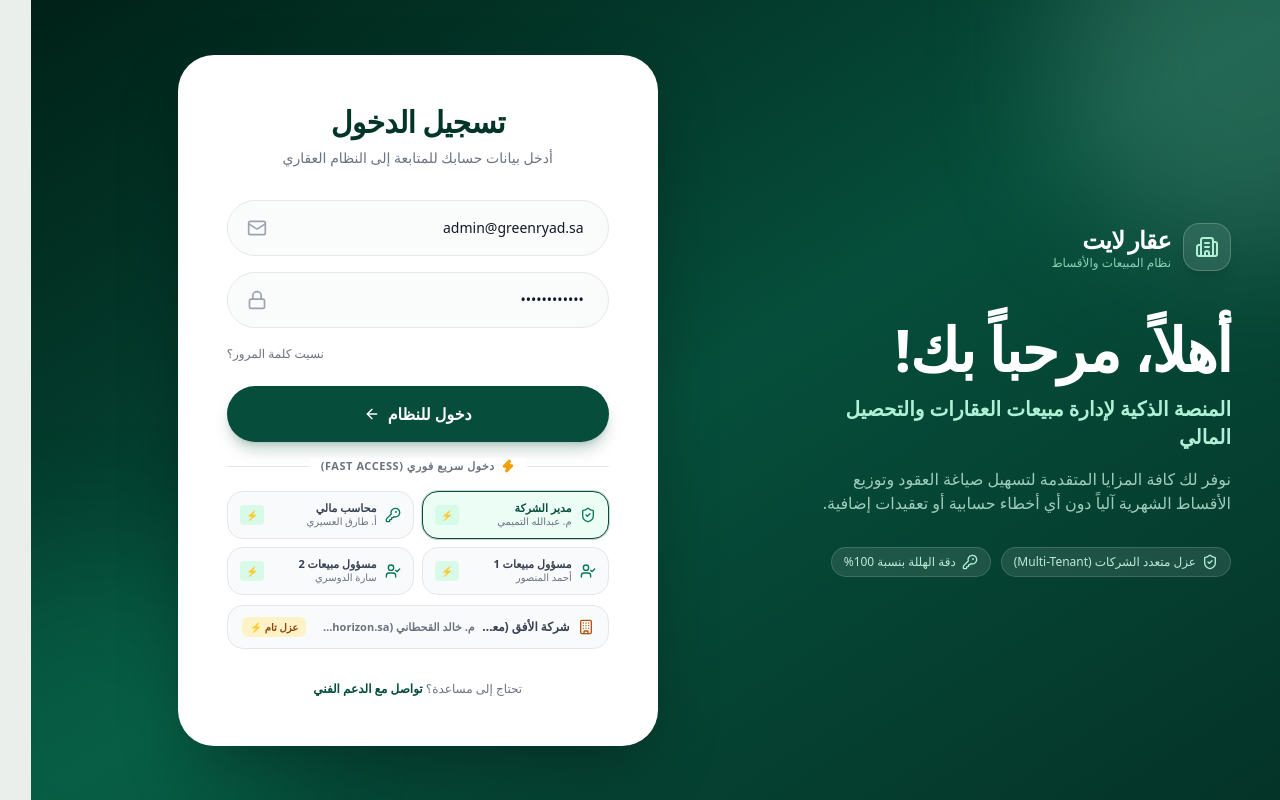
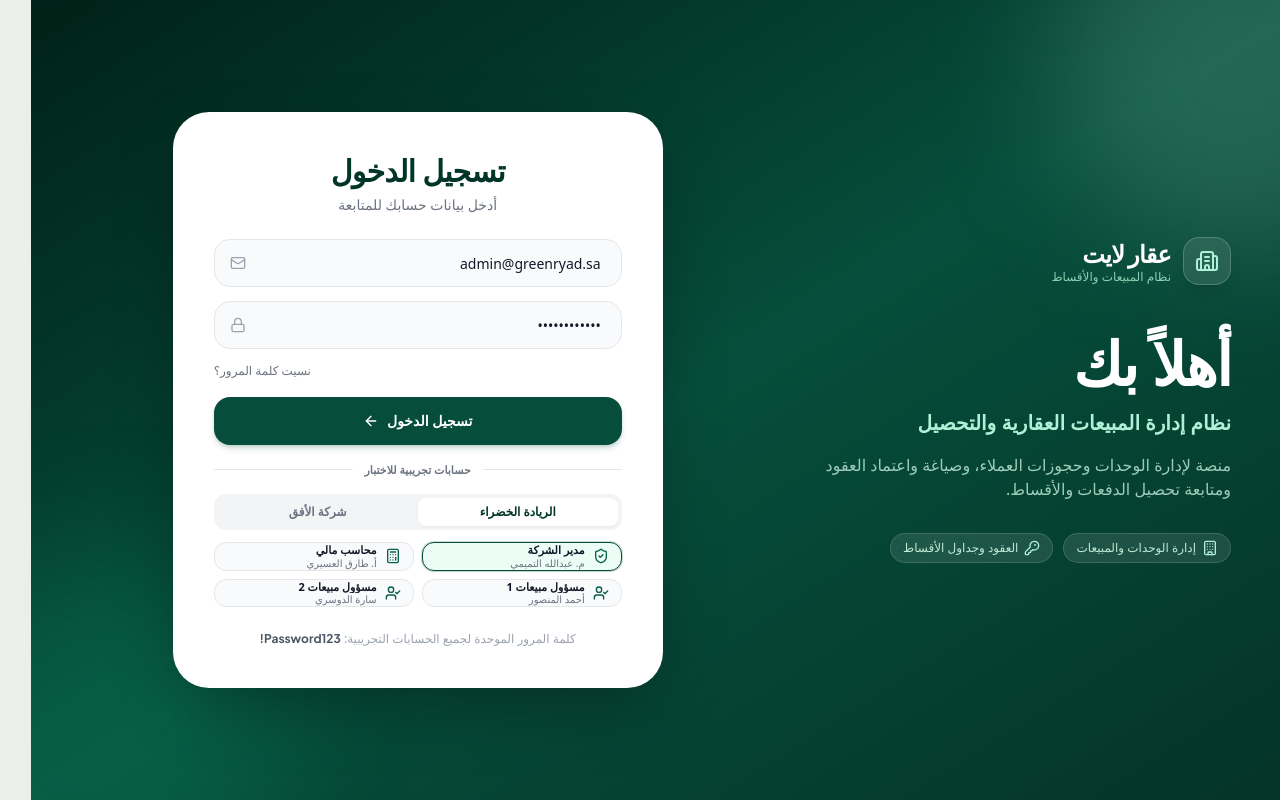
Before and after one commit to Mazenamir/aqaar_lite, a Next.js app: page /login in a window 1280 px wide. Built offline with nearby package versions, Linux system fonts and the light colour scheme; a web font is replaced by a local one.

Commit message:
fix(ui): add all seed accounts for both companies and clean up promotional buzzwords

```diff
--- a/src/app/login/page.tsx
+++ b/src/app/login/page.tsx
@@ -12,8 +12,8 @@ import {
   UserCheck,
   Building,
   KeyRound,
-  Zap,
-  Loader2
+  Loader2,
+  Calculator
 } from "lucide-react";
 
 interface TestAccount {
@@ -21,63 +21,90 @@ interface TestAccount {
   name: string;
   email: string;
   role: "COMPANY_ADMIN" | "ACCOUNTANT" | "SALES_AGENT";
-  roleLabel: string;
-  company: string;
-  isTenant2?: boolean;
 }
 
-const testAccounts: TestAccount[] = [
+interface CompanyGroup {
+  id: string;
+  name: string;
+  shortName: string;
+  accounts: TestAccount[];
+}
+
+const companyGroups: CompanyGroup[] = [
+  {
+    id: "greenryad",
+    name: "شركة الريادة الخضراء",
+    shortName: "الريادة الخضراء",
+    accounts: [
       {
         label: "مدير الشركة",
         name: "م. عبدالله التميمي",
         email: "admin@greenryad.sa",
         role: "COMPANY_ADMIN",
-    roleLabel: "مدير الشركة (Admin)",
-    company: "شركة الريادة الخضراء",
       },
       {
         label: "محاسب مالي",
         name: "أ. طارق العسيري",
         email: "accountant@greenryad.sa",
         role: "ACCOUNTANT",
-    roleLabel: "محاسب مالي (Accountant)",
-    company: "شركة الريادة الخضراء",
       },
       {
         label: "مسؤول مبيعات 1",
         name: "أحمد المنصور",
         email: "agent1@greenryad.sa",
         role: "SALES_AGENT",
-    roleLabel: "مبيعات (Agent 1)",
-    company: "شركة الريادة الخضراء",
       },
       {
         label: "مسؤول مبيعات 2",
         name: "سارة الدوسري",
         email: "agent2@greenryad.sa",
         role: "SALES_AGENT",
-    roleLabel: "مبيعات (Agent 2)",
-    company: "شركة الريادة الخضراء",
+      },
+    ],
   },
   {
-    label: "شركة الأفق (معزول)",
+    id: "horizon",
+    name: "شركة الأفق للاستثمار العقاري",
+    shortName: "شركة الأفق",
+    accounts: [
+      {
+        label: "مدير الشركة",
         name: "م. خالد القحطاني",
         email: "admin@horizon.sa",
         role: "COMPANY_ADMIN",
-    roleLabel: "مدير شركة الأفق (Tenant 2)",
-    company: "شركة الأفق للاستثمار",
-    isTenant2: true,
+      },
+      {
+        label: "محاسب مالي",
+        name: "أ. سعد العتيبي",
+        email: "accountant@horizon.sa",
+        role: "ACCOUNTANT",
+      },
+      {
+        label: "مسؤول مبيعات 1",
+        name: "ريم الشمري",
+        email: "agent1@horizon.sa",
+        role: "SALES_AGENT",
+      },
+      {
+        label: "مسؤول مبيعات 2",
+        name: "فيصل الدوسري",
+        email: "agent2@horizon.sa",
+        role: "SALES_AGENT",
+      },
+    ],
   },
 ];
 
 export default function LoginPage() {
   const router = useRouter();
+  const [selectedCompanyId, setSelectedCompanyId] = useState("greenryad");
   const [email, setEmail] = useState("admin@greenryad.sa");
   const [password, setPassword] = useState("Password123!");
   const [loading, setLoading] = useState(false);
   const [fastLoadingEmail, setFastLoadingEmail] = useState<string | null>(null);
   const [errorMsg, setErrorMsg] = useState("");
-  const [activeAccountLabel, setActiveAccountLabel] = useState("مدير الشركة");
+
+  const currentCompany = companyGroups.find((c) => c.id === selectedCompanyId) || companyGroups[0]!;
 
   const executeLogin = async (loginEmail: string, loginPass: string) => {
     setLoading(true);
@@ -111,7 +138,6 @@ export default function LoginPage() {
   const handleFastAccess = async (acc: TestAccount) => {
     setEmail(acc.email);
     setPassword("Password123!");
-    setActiveAccountLabel(acc.label);
     setFastLoadingEmail(acc.email);
     await executeLogin(acc.email, "Password123!");
   };
@@ -119,6 +145,17 @@ export default function LoginPage() {
   const handleSubmit = async (e: React.FormEvent) => {
     e.preventDefault();
     await executeLogin(email, password);
+  };
+
+  const getRoleIcon = (role: TestAccount["role"]) => {
+    switch (role) {
+      case "COMPANY_ADMIN":
+        return <ShieldCheck className="w-4 h-4 text-emerald-800 shrink-0" />;
+      case "ACCOUNTANT":
+        return <Calculator className="w-4 h-4 text-emerald-800 shrink-0" />;
+      case "SALES_AGENT":
+        return <UserCheck className="w-4 h-4 text-emerald-800 shrink-0" />;
+    }
   };
 
   return (
@@ -133,7 +170,7 @@ export default function LoginPage() {
       {/* Main Container */}
       <div className="w-full max-w-6xl mx-auto grid grid-cols-1 lg:grid-cols-12 gap-8 lg:gap-16 items-center z-10">
 
-        {/* Left Side: Welcome Brand Messaging (5 cols in desktop) */}
+        {/* Left Side: Welcome Brand Messaging */}
         <div className="lg:col-span-5 flex flex-col justify-center text-white px-2 sm:px-4 order-2 lg:order-1">
           {/* Logo & Brand */}
           <div className="flex items-center gap-3 mb-8 sm:mb-12">
@@ -146,73 +183,70 @@ export default function LoginPage() {
             </div>
           </div>
 
-          {/* Big Greeting Headline */}
+          {/* Greeting Headline */}
           <h1 className="text-4xl sm:text-5xl lg:text-6xl font-extrabold text-white tracking-tight leading-tight mb-4">
-            أهلاً، مرحباً بك!
+            أهلاً بك
           </h1>
 
           {/* Subheading */}
           <h2 className="text-lg sm:text-xl font-semibold text-primary-fixed mb-4">
-            المنصة الذكية لإدارة مبيعات العقارات والتحصيل المالي
+            نظام إدارة المبيعات العقارية والتحصيل
           </h2>
 
           {/* Descriptive Body */}
           <p className="text-emerald-100/75 text-sm sm:text-base leading-relaxed mb-8 max-w-md">
-            نوفر لك كافة المزايا المتقدمة لتسهيل صياغة العقود وتوزيع الأقساط الشهرية آلياً دون أي أخطاء حسابية أو تعقيدات إضافية.
+            منصة لإدارة الوحدات وحجوزات العملاء، وصياغة واعتماد العقود ومتابعة تحصيل الدفعات والأقساط.
           </p>
 
-          {/* Trust Highlights Pills */}
+          {/* Highlights */}
           <div className="flex flex-wrap items-center gap-2.5 text-xs text-emerald-100/90 font-medium">
             <span className="inline-flex items-center gap-1.5 px-3 py-1.5 rounded-full bg-white/10 backdrop-blur-sm border border-white/15">
-              <ShieldCheck className="w-4 h-4 text-primary-fixed" />
-              <span>عزل متعدد الشركات (Multi-Tenant)</span>
+              <Building className="w-4 h-4 text-primary-fixed" />
+              <span>إدارة الوحدات والمبيعات</span>
             </span>
             <span className="inline-flex items-center gap-1.5 px-3 py-1.5 rounded-full bg-white/10 backdrop-blur-sm border border-white/15">
               <KeyRound className="w-4 h-4 text-primary-fixed" />
-              <span>دقة الهللة بنسبة 100%</span>
+              <span>العقود وجداول الأقساط</span>
             </span>
           </div>
         </div>
 
-        {/* Right Side: Floating Clean White Card (7 cols in desktop) */}
+        {/* Right Side: Clean White Card */}
         <div className="lg:col-span-7 flex justify-center order-1 lg:order-2">
-          <div className="w-full max-w-[480px] bg-white rounded-[32px] sm:rounded-[36px] shadow-[0_25px_70px_-15px_rgba(0,0,0,0.35)] p-8 sm:p-12 flex flex-col justify-between border border-white/80 animate-in fade-in zoom-in-95 duration-200">
+          <div className="w-full max-w-[490px] bg-white rounded-[32px] sm:rounded-[36px] shadow-[0_25px_70px_-15px_rgba(0,0,0,0.35)] p-7 sm:p-10 flex flex-col justify-between border border-white/80 animate-in fade-in zoom-in-95 duration-200">
 
             {/* Card Header */}
-            <div className="text-center mb-8">
+            <div className="text-center mb-6">
               <h2 className="text-2xl sm:text-3xl font-extrabold text-[#003527] tracking-tight">
                 تسجيل الدخول
               </h2>
-              <p className="text-xs sm:text-sm text-gray-500 mt-2">
-                أدخل بيانات حسابك للمتابعة إلى النظام العقاري
+              <p className="text-xs sm:text-sm text-gray-500 mt-1.5">
+                أدخل بيانات حسابك للمتابعة
               </p>
             </div>
 
             {/* Error Alert */}
             {errorMsg && (
-              <div className="mb-6 p-3.5 rounded-2xl bg-red-50 text-red-700 text-xs font-semibold flex items-center gap-2.5 border border-red-100">
+              <div className="mb-5 p-3.5 rounded-2xl bg-red-50 text-red-700 text-xs font-semibold flex items-center gap-2.5 border border-red-100">
                 <AlertCircle className="w-4 h-4 shrink-0" />
                 <span>{errorMsg}</span>
               </div>
             )}
 
             {/* Form */}
-            <form onSubmit={handleSubmit} className="flex flex-col gap-4">
-              {/* Username / Email Input */}
+            <form onSubmit={handleSubmit} className="flex flex-col gap-3.5">
+              {/* Email Input */}
               <div className="flex flex-col gap-1.5">
                 <div className="relative flex items-center">
                   <input
                     type="email"
                     required
                     value={email}
-                    onChange={(e) => {
-                      setEmail(e.target.value);
-                      setActiveAccountLabel("");
-                    }}
-                    placeholder="اسم المستخدم أو البريد الإلكتروني"
-                    className="w-full h-12 sm:h-14 px-6 bg-gray-50/80 hover:bg-gray-50 text-gray-900 text-sm rounded-full outline-none border border-gray-200 focus:border-[#064e3b] focus:bg-white focus:ring-4 focus:ring-[#064e3b]/10 transition-all placeholder:text-gray-400 font-medium text-right"
+                    onChange={(e) => setEmail(e.target.value)}
+                    placeholder="البريد الإلكتروني"
+                    className="w-full h-12 sm:h-13 px-5 bg-gray-50 hover:bg-gray-100/70 text-gray-900 text-sm rounded-2xl outline-none border border-gray-200 focus:border-[#064e3b] focus:bg-white focus:ring-4 focus:ring-[#064e3b]/10 transition-all placeholder:text-gray-400 font-medium text-right"
                   />
-                  <Mail className="w-5 h-5 absolute left-5 text-gray-400 pointer-events-none" />
+                  <Mail className="w-4 h-4 absolute left-4 text-gray-400 pointer-events-none" />
                 </div>
               </div>
 
@@ -225,14 +259,14 @@ export default function LoginPage() {
                     value={password}
                     onChange={(e) => setPassword(e.target.value)}
                     placeholder="كلمة المرور"
-                    className="w-full h-12 sm:h-14 px-6 bg-gray-50/80 hover:bg-gray-50 text-gray-900 text-sm rounded-full outline-none border border-gray-200 focus:border-[#064e3b] focus:bg-white focus:ring-4 focus:ring-[#064e3b]/10 transition-all placeholder:text-gray-400 font-medium text-right"
+                    className="w-full h-12 sm:h-13 px-5 bg-gray-50 hover:bg-gray-100/70 text-gray-900 text-sm rounded-2xl outline-none border border-gray-200 focus:border-[#064e3b] focus:bg-white focus:ring-4 focus:ring-[#064e3b]/10 transition-all placeholder:text-gray-400 font-medium text-right"
                   />
-                  <Lock className="w-5 h-5 absolute left-5 text-gray-400 pointer-events-none" />
+                  <Lock className="w-4 h-4 absolute left-4 text-gray-400 pointer-events-none" />
                 </div>
               </div>
 
               {/* Forgot Password Link */}
-              <div className="flex justify-end pt-0.5">
+              <div className="flex justify-end">
                 <button
                   type="button"
                   onClick={() => alert("يرجى التواصل مع مدير النظام لإعادة تعيين كلمة المرور.")}
@@ -246,112 +280,89 @@ export default function LoginPage() {
               <button
                 type="submit"
                 disabled={loading}
-                className="w-full h-12 sm:h-14 mt-2 rounded-full bg-[#064e3b] hover:bg-[#003527] text-white font-bold text-base shadow-lg shadow-[#064e3b]/25 transition-all flex items-center justify-center gap-2 active:scale-[0.98] disabled:opacity-60 cursor-pointer"
+                className="w-full h-12 sm:h-13 mt-1 rounded-2xl bg-[#064e3b] hover:bg-[#003527] text-white font-bold text-sm shadow-md shadow-[#064e3b]/20 transition-all flex items-center justify-center gap-2 active:scale-[0.98] disabled:opacity-60 cursor-pointer"
               >
                 {loading ? (
                   <span className="w-5 h-5 border-2 border-white border-t-transparent rounded-full animate-spin"></span>
                 ) : (
                   <>
-                    <span>دخول للنظام</span>
+                    <span>تسجيل الدخول</span>
                     <ArrowLeft className="w-4 h-4 rtl:rotate-0" />
                   </>
                 )}
               </button>
             </form>
 
-            {/* OR Divider */}
+            {/* Divider */}
             <div className="relative my-6 flex items-center justify-center">
               <div className="w-full border-t border-gray-200"></div>
-              <span className="absolute px-3 bg-white text-[11px] font-bold text-gray-500 tracking-wider flex items-center gap-1.5">
-                <Zap className="w-3.5 h-3.5 text-amber-500 fill-amber-500" />
-                <span>دخول سريع فوري (FAST ACCESS)</span>
+              <span className="absolute px-3 bg-white text-[11px] font-bold text-gray-500 tracking-normal">
+                حسابات تجريبية للاختبار
               </span>
             </div>
 
-            {/* Quick Test Accounts Pills Grid */}
-            <div className="flex flex-col gap-2.5">
-              {/* Company A: شركة الريادة الخضراء */}
+            {/* Test Accounts Section */}
+            <div className="flex flex-col gap-3">
+              {/* Company Selector Tabs */}
+              <div className="flex p-1 bg-gray-100 rounded-xl">
+                {companyGroups.map((comp) => {
+                  const isSelected = selectedCompanyId === comp.id;
+                  return (
+                    <button
+                      key={comp.id}
+                      type="button"
+                      onClick={() => setSelectedCompanyId(comp.id)}
+                      className={`flex-1 py-1.5 px-3 text-xs font-bold rounded-lg transition-all cursor-pointer ${
+                        isSelected
+                          ? "bg-white text-[#003527] shadow-sm"
+                          : "text-gray-500 hover:text-gray-800"
+                      }`}
+                    >
+                      {comp.shortName}
+                    </button>
+                  );
+                })}
+              </div>
+
+              {/* 2x2 Account Grid */}
               <div className="grid grid-cols-2 gap-2">
-                {testAccounts.slice(0, 4).map((acc) => {
-                  const isSelected = activeAccountLabel === acc.label;
+                {currentCompany.accounts.map((acc) => {
+                  const isSelected = email === acc.email;
                   const isThisFastLoading = fastLoadingEmail === acc.email;
+
                   return (
                     <button
                       key={acc.email}
                       type="button"
                       disabled={loading}
                       onClick={() => handleFastAccess(acc)}
-                      title={`دخول فوري كـ ${acc.name} (${acc.email})`}
-                      className={`h-12 px-3 rounded-2xl text-xs font-semibold flex items-center justify-between gap-1.5 transition-all border cursor-pointer active:scale-95 ${
+                      title={`دخول كـ ${acc.name} (${acc.email})`}
+                      className={`h-13 px-3 rounded-xl text-xs font-semibold flex items-center justify-between gap-2 transition-all border cursor-pointer active:scale-95 ${
                         isSelected
                           ? "bg-emerald-50 border-[#064e3b] text-[#064e3b] font-bold shadow-sm ring-1 ring-[#064e3b]/20"
-                          : "bg-gray-50/90 hover:bg-emerald-50/60 hover:border-emerald-300 border-gray-200 text-gray-700"
+                          : "bg-gray-50 hover:bg-emerald-50/60 hover:border-emerald-300 border-gray-200 text-gray-700"
                       } disabled:opacity-60`}
                     >
                       <div className="flex items-center gap-2 min-w-0">
-                        {acc.role === "COMPANY_ADMIN" ? (
-                          <ShieldCheck className="w-4 h-4 text-emerald-700 shrink-0" />
-                        ) : acc.role === "ACCOUNTANT" ? (
-                          <KeyRound className="w-4 h-4 text-emerald-700 shrink-0" />
-                        ) : (
-                          <UserCheck className="w-4 h-4 text-emerald-700 shrink-0" />
-                        )}
+                        {getRoleIcon(acc.role)}
                         <div className="flex flex-col text-right min-w-0 leading-tight">
-                          <span className="truncate text-[11px] font-bold">{acc.label}</span>
+                          <span className="truncate text-[11px] font-bold text-gray-900">{acc.label}</span>
                           <span className="truncate text-[10px] text-gray-500 font-normal">{acc.name}</span>
                         </div>
                       </div>
 
-                      {isThisFastLoading ? (
+                      {isThisFastLoading && (
                         <Loader2 className="w-3.5 h-3.5 text-[#064e3b] animate-spin shrink-0" />
-                      ) : (
-                        <span className="text-[10px] text-emerald-700 bg-emerald-100/80 px-1.5 py-0.5 rounded font-mono font-bold shrink-0">
-                          ⚡
-                        </span>
                       )}
                     </button>
                   );
                 })}
               </div>
-
-              {/* Company B Quick Switcher (Tenant 2 isolation test) */}
-              {testAccounts[4] && (
-                <button
-                  type="button"
-                  disabled={loading}
-                  onClick={() => handleFastAccess(testAccounts[4]!)}
-                  title={`دخول فوري كـ ${testAccounts[4]!.name} (${testAccounts[4]!.email})`}
-                  className={`w-full h-11 px-3.5 rounded-2xl text-xs font-semibold flex items-center justify-between gap-2 transition-all border cursor-pointer active:scale-95 ${
-                    activeAccountLabel === testAccounts[4]!.label
-                      ? "bg-amber-50 border-amber-600 text-amber-900 font-bold shadow-sm ring-1 ring-amber-600/30"
-                      : "bg-gray-50/90 hover:bg-amber-50/50 hover:border-amber-300 border-gray-200 text-gray-700"
-                  } disabled:opacity-60`}
-                >
-                  <div className="flex items-center gap-2 min-w-0">
-                    <Building className="w-4 h-4 text-amber-700 shrink-0" />
-                    <div className="flex items-center gap-1.5 min-w-0">
-                      <span className="font-bold truncate">{testAccounts[4]!.label}:</span>
-                      <span className="text-gray-500 truncate text-[11px]">{testAccounts[4]!.name} ({testAccounts[4]!.email})</span>
-                    </div>
             </div>
 
-                  {fastLoadingEmail === testAccounts[4]!.email ? (
-                    <Loader2 className="w-3.5 h-3.5 text-amber-700 animate-spin shrink-0" />
-                  ) : (
-                    <span className="text-[10px] text-amber-800 bg-amber-100 px-2 py-0.5 rounded-md font-bold shrink-0 flex items-center gap-1">
-                      <span>عزل تام ⚡</span>
-                    </span>
-                  )}
-                </button>
-              )}
-            </div>
-
-            {/* Footer Notice */}
-            <div className="mt-8 text-center text-xs text-gray-500">
-              <span>تحتاج إلى مساعدة؟ </span>
-              <span className="text-[#064e3b] font-bold hover:underline cursor-pointer">
-                تواصل مع الدعم الفني
-              </span>
+            {/* Footer */}
+            <div className="mt-6 text-center text-xs text-gray-400">
+              كلمة المرور الموحدة لجميع الحسابات التجريبية: <span className="font-mono font-bold text-gray-600">Password123!</span>
             </div>
 
           </div>
```
Also changed, not shown: src/components/views/PaymentsView.tsx (+10 -11 lines). Lines whose indentation alone changed are shown as unchanged.
